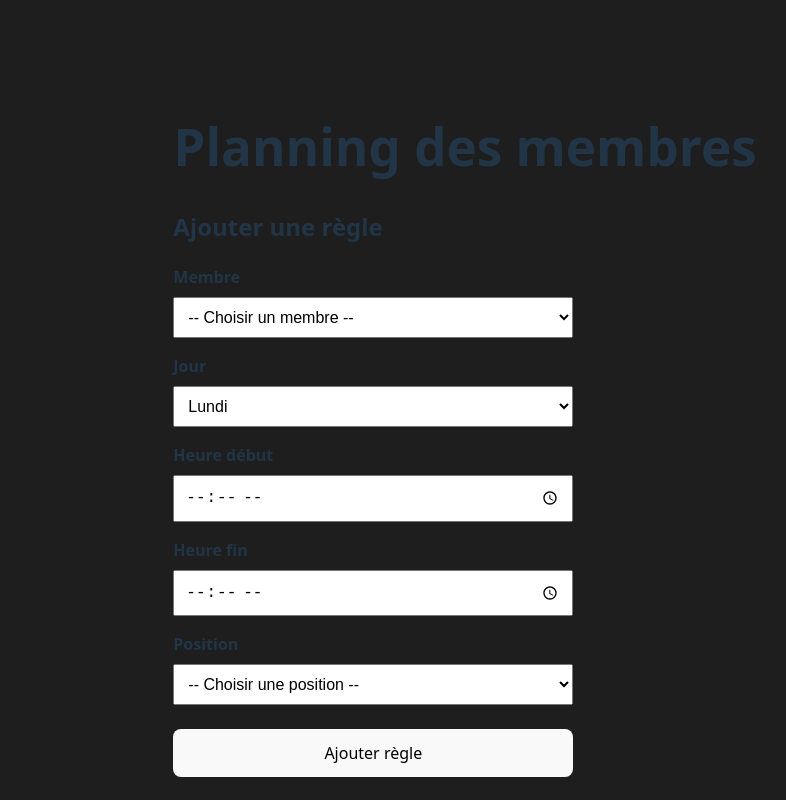
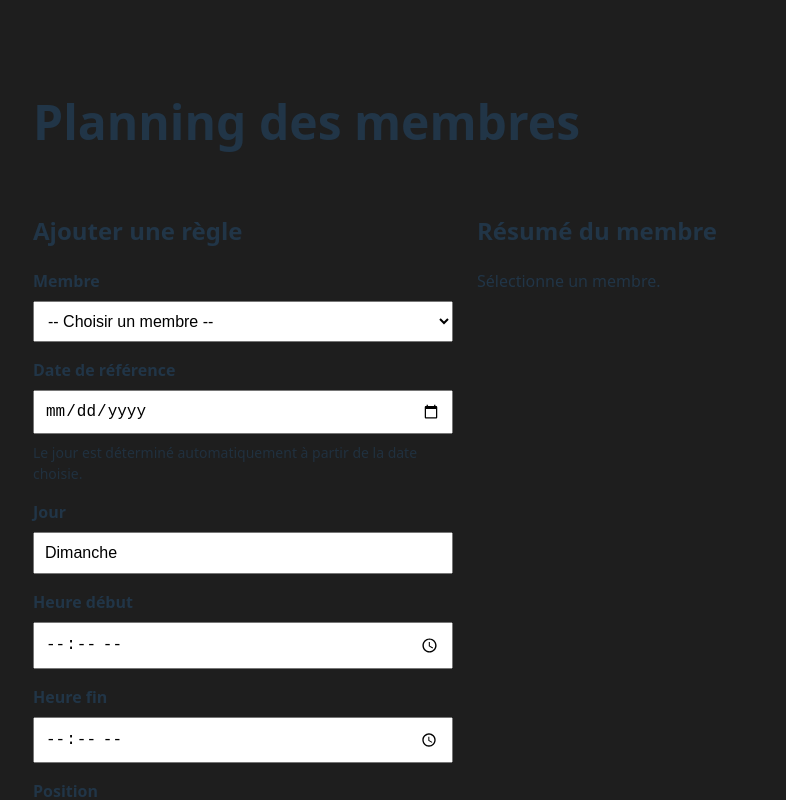
Before and after one commit to RajaeBou/FamClock, a React app in the folder frontend/: page /planning in a window 1280 px wide. Shown: the top 800 px of the page, without its empty margins (175-961 px from the left). Built offline with nearby package versions, Linux system fonts and the light colour scheme; the HTML template or start-up script is replaced by a standard one.

Commit message:
feat(planning): enhance PlanningPage with reference date and weekly calendar view

```diff
--- a/frontend/src/pages/PlanningPage.jsx
+++ b/frontend/src/pages/PlanningPage.jsx
@@ -1,4 +1,4 @@
-import { useEffect, useState } from "react";
+import { useEffect, useMemo, useState } from "react";
 import api from "../services/api";
 
 const dayOptions = [
@@ -22,7 +22,8 @@ function PlanningPage() {
 
   const [formData, setFormData] = useState({
     memberId: "",
-    dayOfWeek: 1,
+    referenceDate: "",
+    dayOfWeek: "",
     startTime: "",
     endTime: "",
     positionId: "",
@@ -86,8 +87,52 @@ function PlanningPage() {
     fetchRules();
   }, [selectedMemberId]);
 
+  const groupedRules = useMemo(() => {
+    const grouped = {
+      1: [],
+      2: [],
+      3: [],
+      4: [],
+      5: [],
+      6: [],
+      0: [],
+    };
+
+    for (const rule of rules) {
+      grouped[rule.day_of_week]?.push(rule);
+    }
+
+    Object.keys(grouped).forEach((dayKey) => {
+      grouped[dayKey].sort((a, b) => a.start_time.localeCompare(b.start_time));
+    });
+
+    return grouped;
+  }, [rules]);
+
   const handleChange = (e) => {
     const { name, value } = e.target;
+
+    if (name === "referenceDate") {
+      const selectedDate = new Date(`${value}T12:00:00`);
+
+      if (!isNaN(selectedDate.getTime())) {
+        const computedDay = selectedDate.getDay();
+
+        setFormData((prev) => ({
+          ...prev,
+          referenceDate: value,
+          dayOfWeek: computedDay,
+        }));
+        return;
+      }
+
+      setFormData((prev) => ({
+        ...prev,
+        referenceDate: value,
+        dayOfWeek: "",
+      }));
+      return;
+    }
 
     setFormData((prev) => ({
       ...prev,
@@ -105,7 +150,7 @@ function PlanningPage() {
 
     if (
       !formData.memberId ||
-      !formData.dayOfWeek ||
+      formData.dayOfWeek === "" ||
       !formData.startTime ||
       !formData.endTime ||
       !formData.positionId
@@ -128,8 +173,19 @@ function PlanningPage() {
 
       const response = await api.get(`/schedule-rules/${formData.memberId}`);
       setRules(response.data.rules || []);
+
+      setFormData((prev) => ({
+        ...prev,
+        referenceDate: "",
+        dayOfWeek: "",
+        startTime: "",
+        endTime: "",
+        positionId: positions[0]?.id || "",
+      }));
     } catch (error) {
-      console.error(error);
+      console.error("Erreur complète :", error);
+      console.error("Réponse backend :", error.response?.data);
+
       setMessage(
         error.response?.data?.message || "Erreur lors de l’ajout de la règle"
       );
@@ -138,10 +194,11 @@ function PlanningPage() {
 
   return (
     <div style={styles.container}>
-      <h1>Planning des membres</h1>
+      <h1 style={styles.title}>Planning des membres</h1>
 
       {message && <p style={styles.message}>{message}</p>}
 
+      <div style={styles.topGrid}>
         <div style={styles.section}>
           <h2>Ajouter une règle</h2>
 
@@ -164,19 +221,32 @@ function PlanningPage() {
             </label>
 
             <label style={styles.label}>
-            Jour
-            <select
-              name="dayOfWeek"
-              value={formData.dayOfWeek}
+              Date de référence
+              <input
+                type="date"
+                name="referenceDate"
+                value={formData.referenceDate}
                 onChange={handleChange}
                 style={styles.input}
-            >
-              {dayOptions.map((day) => (
-                <option key={day.value} value={day.value}>
-                  {day.label}
-                </option>
-              ))}
-            </select>
+              />
+            </label>
+
+            <p style={styles.helperText}>
+              Le jour est déterminé automatiquement à partir de la date choisie.
+            </p>
+
+            <label style={styles.label}>
+              Jour
+              <input
+                type="text"
+                value={
+                  dayOptions.find(
+                    (day) => day.value === Number(formData.dayOfWeek)
+                  )?.label || ""
+                }
+                readOnly
+                style={styles.input}
+              />
             </label>
 
             <label style={styles.label}>
@@ -225,6 +295,61 @@ function PlanningPage() {
         </div>
 
         <div style={styles.section}>
+          <h2>Résumé du membre</h2>
+
+          {!selectedMemberId ? (
+            <p>Sélectionne un membre.</p>
+          ) : rules.length === 0 ? (
+            <p>Aucune règle enregistrée pour ce membre.</p>
+          ) : (
+            <div style={styles.summaryCard}>
+              <p style={styles.summaryLine}>
+                <strong>Membre :</strong>{" "}
+                {members.find((m) => m.id === selectedMemberId)?.name || "-"}
+              </p>
+              <p style={styles.summaryLine}>
+                <strong>Nombre de règles :</strong> {rules.length}
+              </p>
+              <p style={styles.summaryLine}>
+                <strong>Vue :</strong> planning hebdomadaire
+              </p>
+            </div>
+          )}
+        </div>
+      </div>
+
+      <div style={styles.section}>
+        <h2>Calendrier hebdomadaire</h2>
+
+        {!selectedMemberId ? (
+          <p>Sélectionne un membre pour voir son planning.</p>
+        ) : (
+          <div style={styles.calendarGrid}>
+            {dayOptions.map((day) => (
+              <div key={day.value} style={styles.dayColumn}>
+                <div style={styles.dayHeader}>{day.label}</div>
+
+                <div style={styles.dayBody}>
+                  {groupedRules[day.value]?.length > 0 ? (
+                    groupedRules[day.value].map((rule) => (
+                      <div key={rule.id} style={styles.ruleCard}>
+                        <p style={styles.ruleTime}>
+                          {rule.start_time} → {rule.end_time}
+                        </p>
+                        <p style={styles.rulePosition}>{rule.position_label}</p>
+                      </div>
+                    ))
+                  ) : (
+                    <p style={styles.emptyDay}>Aucune règle</p>
+                  )}
+                </div>
+              </div>
+            ))}
+          </div>
+        )}
+      </div>
+
+      <div style={styles.section}>
         <h2>Règles existantes</h2>
 
         {!selectedMemberId ? (
@@ -245,9 +370,8 @@ function PlanningPage() {
               {rules.map((rule) => (
                 <tr key={rule.id}>
                   <td style={styles.td}>
-                    {dayOptions.find(
-                      (day) => day.value === rule.day_of_week
-                    )?.label || rule.day_of_week}
+                    {dayOptions.find((day) => day.value === rule.day_of_week)
+                      ?.label || rule.day_of_week}
                   </td>
                   <td style={styles.td}>{rule.start_time}</td>
                   <td style={styles.td}>{rule.end_time}</td>
@@ -264,18 +388,32 @@ function PlanningPage() {
 
 const styles = {
   container: {
-    maxWidth: "900px",
-    margin: "60px auto",
+    maxWidth: "1200px",
+    margin: "40px auto",
     padding: "24px",
   },
+  title: {
+    fontSize: "3rem",
+    marginBottom: "20px",
+  },
+  message: {
+    marginBottom: "16px",
+    fontWeight: "bold",
+  },
+  topGrid: {
+    display: "grid",
+    gridTemplateColumns: "1fr 1fr",
+    gap: "24px",
+    alignItems: "start",
+  },
   section: {
-    marginTop: "32px",
+    marginTop: "24px",
   },
   form: {
     display: "flex",
     flexDirection: "column",
     gap: "16px",
-    maxWidth: "400px",
+    maxWidth: "420px",
   },
   label: {
     display: "flex",
@@ -287,11 +425,68 @@ const styles = {
     padding: "10px",
     fontSize: "16px",
   },
+  helperText: {
+    marginTop: "-8px",
+    marginBottom: "0",
+    fontSize: "14px",
+    opacity: 0.8,
+  },
   button: {
     padding: "12px 20px",
     fontSize: "16px",
     cursor: "pointer",
     marginTop: "8px",
+  },
+  summaryCard: {
+    border: "1px solid #444",
+    borderRadius: "10px",
+    padding: "16px",
+  },
+  summaryLine: {
+    margin: "8px 0",
+  },
+  calendarGrid: {
+    display: "grid",
+    gridTemplateColumns: "repeat(7, 1fr)",
+    gap: "12px",
+    marginTop: "16px",
+  },
+  dayColumn: {
+    border: "1px solid #555",
+    borderRadius: "10px",
+    overflow: "hidden",
+    minHeight: "220px",
+    display: "flex",
+    flexDirection: "column",
+  },
+  dayHeader: {
+    padding: "12px",
+    fontWeight: "bold",
+    textAlign: "center",
+    borderBottom: "1px solid #555",
+  },
+  dayBody: {
+    padding: "12px",
+    display: "flex",
+    flexDirection: "column",
+    gap: "10px",
+    flex: 1,
+  },
+  ruleCard: {
+    border: "1px solid #666",
+    borderRadius: "8px",
+    padding: "10px",
+  },
+  ruleTime: {
+    margin: 0,
+    fontWeight: "bold",
+  },
+  rulePosition: {
+    margin: "6px 0 0 0",
+  },
+  emptyDay: {
+    opacity: 0.7,
+    fontStyle: "italic",
   },
   table: {
     width: "100%",
@@ -307,10 +502,6 @@ const styles = {
     border: "1px solid #ccc",
     padding: "12px",
   },
-  message: {
-    marginTop: "16px",
-    fontWeight: "bold",
-  },
 };
 
 export default PlanningPage;
```
Lines whose indentation alone changed are shown as unchanged.
